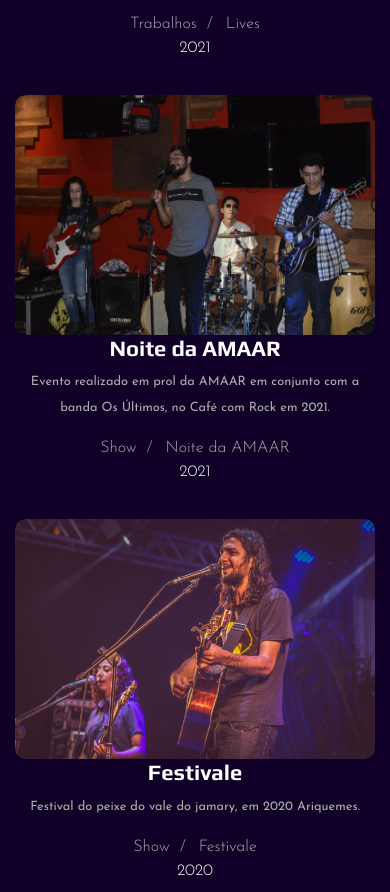
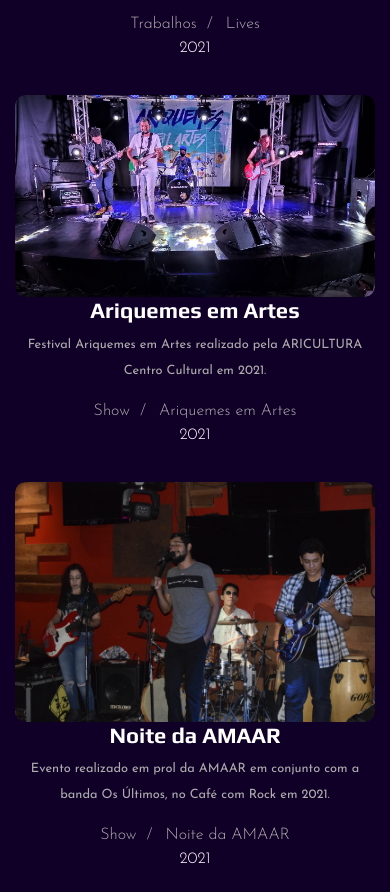
Before and after one commit to castelogui/bandavarandas, a plain HTML site: page portfolio.html in a window 390 px wide. Shown: the part 5379-6271 px from the top of the page. Drawn offline with Linux system fonts and the light colour scheme.

Commit message:
Adiciona mais um trabalho ao portifolio: ariquemes em artes

```diff
--- a/js/main.js
+++ b/js/main.js
@@ -302,6 +302,33 @@
         }
     });
 
+    $('.image-popup6').magnificPopup({
+        type: 'image',
+        gallery: {
+            enabled: true, // Ativa o modo de galeria
+            navigateByImgClick: true,
+            preload: [0, 2] // Pré-carrega as imagens próximas
+        },
+        mainClass: 'mfp-fade',
+        removalDelay: 300,
+        closeOnContentClick: true,
+        closeBtnInside: false,
+        zoom: {
+            enabled: true,
+            duration: 300
+        },
+        callbacks: {
+            open: function() {
+                // Ação ao abrir o popup
+                //console.log(this);
+            },
+            close: function() {
+                // Ação ao fechar o popup
+                //console.log('Popup fechado');
+            }
+        }
+    });
+
     /*------------------
         Counter
     --------------------*/
--- a/portfolio.html
+++ b/portfolio.html
@@ -347,6 +347,33 @@
                     </div>
                 </div>
                 <!-- INICIO TRABALHO VIDEO -->
+
+                <!-- INICIO GALERIA 6 DE IMAGENS -->
+                <div class="col-lg-4 col-md-6 col-sm-6 mix show">
+                    <div class="portfolio__item" data-group="galeria6">
+                        <div class="portfolio__item__media">
+                            <a href="img/varandas/bandavarandas-arq-em-artes1.jpeg" class="image-popup6"
+                                data-group="galeria6">
+                                <img src="img/varandas/bandavarandas-arq-em-artes2.jpeg"
+                                    alt="Noite da Amaar - Banda Varandas">
+                            </a>
+                        </div>
+                        <div class="hidden-images">
+                            <a href="img/varandas/bandavarandas-arq-em-artes2.jpeg" alt="Noite da Amaar - Banda Varandas"
+                                class="image-popup6" data-group="galeria6"></a>
+                        </div>
+                        <div class="portfolio__item__text">
+                            <h4>Ariquemes em Artes</h4>
+                            <p class="small">Festival Ariquemes em Artes realizado pela ARICULTURA  Centro Cultural em 2021.</p>
+                            <ul>
+                                <li>Show</li>
+                                <li>Ariquemes em Artes</li>
+                            </ul>
+                            <span class="small text-white">2021</span>
+                        </div>
+                    </div>
+                </div>
+                <!-- FIM GALERIA 6 DE IMAGENS -->
 
                 <!-- INICIO GALERIA 1 DE IMAGENS -->
                 <div class="col-lg-4 col-md-6 col-sm-6 mix show">
```
